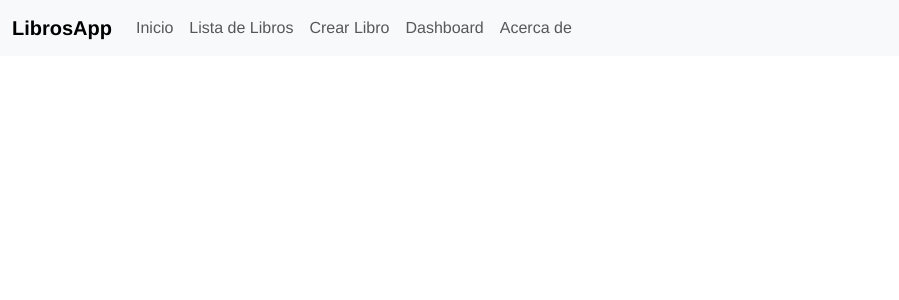
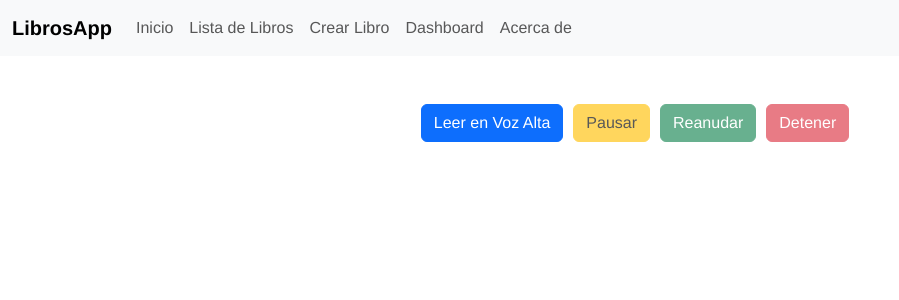
Before and after one commit to Rauuw/frontbooks, a Vue app: page /view_book/1 in a window 1280 px wide. Shown: the top 300 px of the page, without its empty margins (0-899 px from the left). Built offline with nearby package versions, Linux system fonts and the light colour scheme; no server answers.

Commit message:
añadi vista de libro, y reprodirlo en el navegador

```diff
--- a/src/router/index.js
+++ b/src/router/index.js
@@ -4,6 +4,7 @@ import BookForm from '../views/CreateBook.vue'
 import Index from '../views/IndexBooks.vue'
 import Edit from '../views/EditBook.vue'
 import Dashboard from '../views/DashboardView.vue'
+import ViewBook from '../views/ViewBook.vue'
 
 
 const routes = [
@@ -39,6 +40,11 @@ const routes = [
     path: '/dashboard',
     name: 'dashboard',
     component: Dashboard
+  },
+  {
+    path: '/view_book/:id',
+    name: 'view_book',
+    component: ViewBook
   }
 ]
 
--- a/src/views/CreateBook.vue
+++ b/src/views/CreateBook.vue
@@ -91,6 +91,16 @@
           />
         </div>
 
+        <div class="mb-3">
+          <label for="input-texto" class="form-label">Texto</label>
+          <textarea
+            class="form-control"
+            id="input-texto"
+            v-model="book.texto"
+            placeholder="Ingrese el texto del libro"
+          ></textarea>
+        </div>
+
         <button type="submit" class="btn btn-primary">Guardar</button>
       </form>
     </div>
@@ -108,7 +118,8 @@
           editorial: '',
           descripcion: '',
           paginas: '',
-          idioma: ''
+          idioma: '',
+          texto: ''
         }
       };
     },
--- a/src/views/IndexBooks.vue
+++ b/src/views/IndexBooks.vue
@@ -19,6 +19,7 @@
                     <td>{{ book.ano }}</td>
                     <td>
                         <router-link :to="{ name: 'edit_book', params: { id: book.id } }" class="btn btn-primary">Editar</router-link>
+                        <router-link :to="{ name: 'view_book', params: { id: book.id } }" class="btn btn-secondary">Ver</router-link>
                         <button @click="deleteBook(book.id)" class="btn btn-danger">Eliminar</button>
                     </td>
                 </tr>
--- /dev/null
+++ b/src/views/ViewBook.vue
@@ -0,0 +1,84 @@
+<template>
+    <div class="container mt-5">
+      <h2>{{ book.titulo }}</h2>
+      <h3>{{ book.autor }}</h3>
+      <p>{{ book.texto }}</p>
+      <button @click="readText" class="btn btn-primary" :disabled="speaking">Leer en Voz Alta</button>
+      <button @click="pauseText" class="btn btn-warning" :disabled="!speaking || paused">Pausar</button>
+      <button @click="resumeText" class="btn btn-success" :disabled="!paused">Reanudar</button>
+      <button @click="stopText" class="btn btn-danger" :disabled="!speaking">Detener</button>
+    </div>
+  </template>
+
+  <script>
+  export default {
+    data() {
+      return {
+        book: {},
+        speaking: false,
+        paused: false
+      };
+    },
+    mounted() {
+      this.fetchBook();
+    },
+    methods: {
+      fetchBook() {
+        const bookId = this.$route.params.id;
+        fetch(`https://microservicebooks-production.up.railway.app/books/${bookId}`)
+          .then(response => response.json())
+          .then(data => {
+            this.book = data;
+          })
+          .catch(error => {
+            console.error('Error fetching book:', error);
+          });
+      },
+      readText() {
+        if ('speechSynthesis' in window) {
+          const utterance = new SpeechSynthesisUtterance(this.book.texto);
+          utterance.onstart = () => {
+            this.speaking = true;
+            this.paused = false;
+          };
+          utterance.onend = () => {
+            this.speaking = false;
+            this.paused = false;
+          };
+          window.speechSynthesis.speak(utterance);
+        } else {
+          alert('Tu navegador no soporta la síntesis de voz.');
+        }
+      },
+      pauseText() {
+        if ('speechSynthesis' in window && window.speechSynthesis.speaking) {
+          window.speechSynthesis.pause();
+          this.paused = true;
+        }
+      },
+      resumeText() {
+        if ('speechSynthesis' in window && window.speechSynthesis.paused) {
+          window.speechSynthesis.resume();
+          this.paused = false;
+        }
+      },
+      stopText() {
+        if ('speechSynthesis' in window) {
+          window.speechSynthesis.cancel();
+          this.speaking = false;
+          this.paused = false;
+        }
+      }
+    }
+  };
+  </script>
+
+  <style scoped>
+  .container {
+    max-width: 800px;
+    margin: 20px auto;
+  }
+  button {
+    margin-right: 10px;
+  }
+  </style>
```
